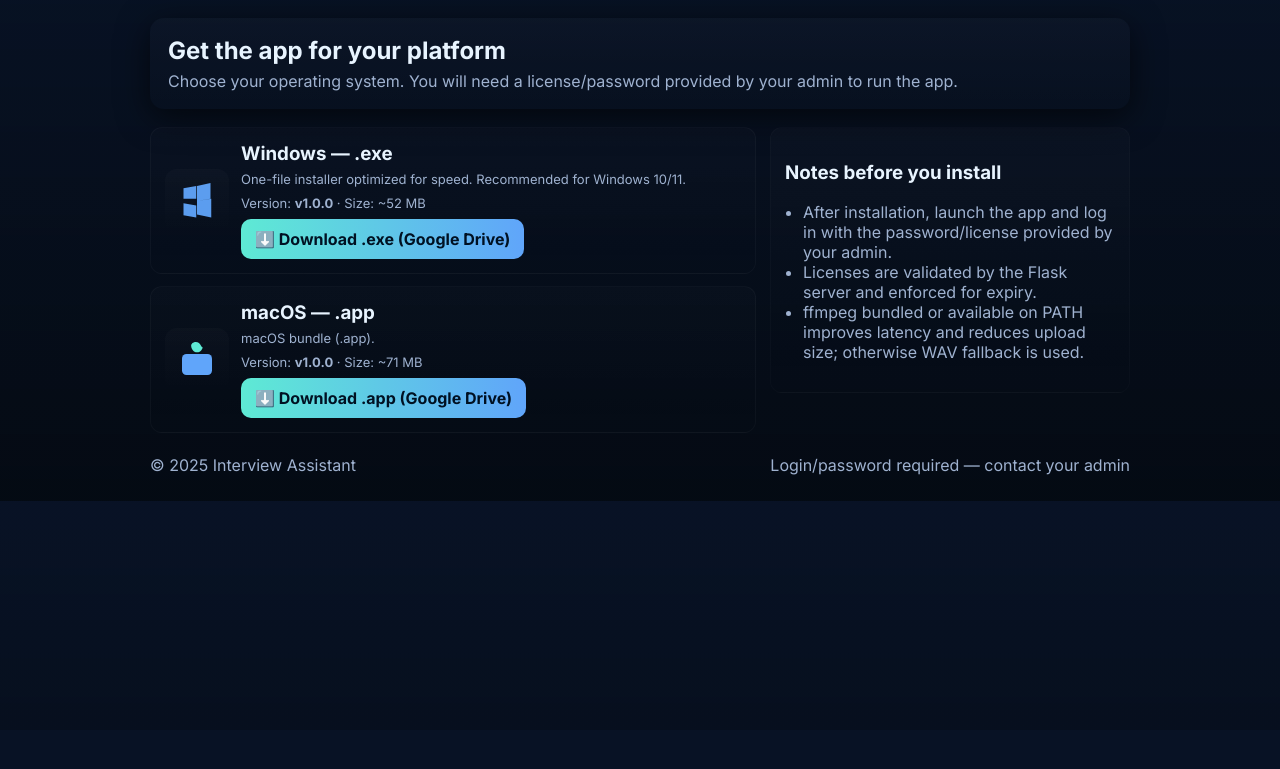
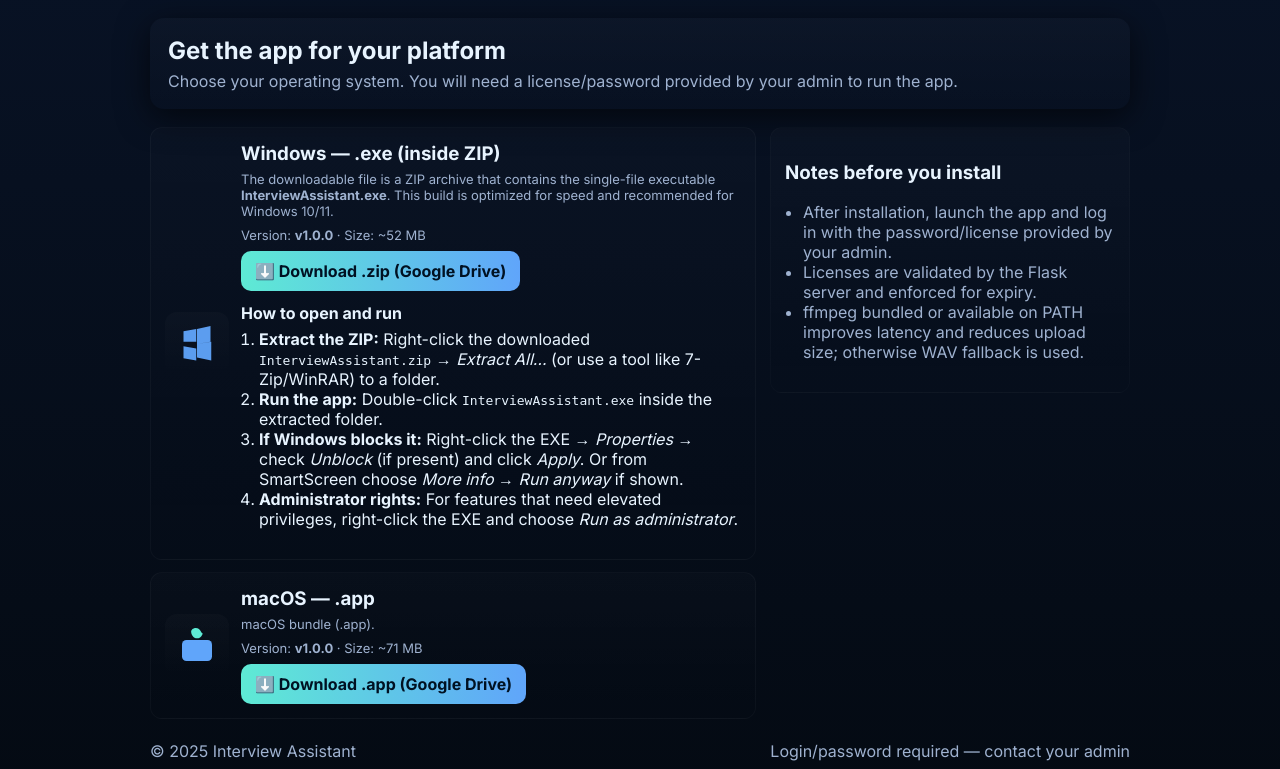
Before and after one commit to olamicreas/interview, a Flask app: page /download in a window 1280 px wide. Shown: the part 70-839 px from the top of the page. Before the commit the page ends 571 px from the top, so only its background shows below. Run offline with Flask 3, Linux system fonts and the light colour scheme.

Commit message:
Update download.html

```diff
--- a/templates/download.html
+++ b/templates/download.html
@@ -116,18 +116,36 @@
                 </svg>
               </div>
              <div class="meta">
-                <h3>Windows — .exe</h3>
-                <p>One-file installer optimized for speed. Recommended for Windows 10/11.</p>
+  <h3>Windows — .exe (inside ZIP)</h3>
+  <p>
+    The downloadable file is a ZIP archive that contains the single-file
+    executable <strong>InterviewAssistant.exe</strong>. This build is optimized
+    for speed and recommended for Windows 10/11.
+  </p>
+
   <div class="info">Version: <strong id="ver-win">v1.0.0</strong> · Size: ~52 MB</div>
+
   <div style="margin-top:8px; display:flex; gap:8px; align-items:center;">
     <a id="dl-win" class="download-btn"
-                     href="https://drive.google.com/uc?export=download&id=19cZn4jstgU5b9NFg-M9KxuD9cEL-wLU9"
-                     download="InterviewAssistant.exe"
-                     target="_blank">⬇️ Download .exe (Google Drive)</a>
+       href="https://drive.google.com/uc?export=download&id=1gsAJXk0yPUco4kIAGkIaFjFWJfaCKsTj"
+       download="InterviewAssistant.zip"
+       target="_blank">⬇️ Download .zip (Google Drive)</a>
     <span class="recommended" id="rec-win" style="display:none">Recommended</span>
   </div>
 
+  <div style="margin-top:12px;">
+    <strong>How to open and run</strong>
+    <ol style="margin-top:6px; padding-left:18px;">
+      <li><strong>Extract the ZIP:</strong> Right-click the downloaded <code>InterviewAssistant.zip</code> → <em>Extract All…</em> (or use a tool like 7-Zip/WinRAR) to a folder.</li>
+      <li><strong>Run the app:</strong> Double-click <code>InterviewAssistant.exe</code> inside the extracted folder.</li>
+      <li><strong>If Windows blocks it:</strong> Right-click the EXE → <em>Properties</em> → check <em>Unblock</em> (if present) and click <em>Apply</em>. Or from SmartScreen choose <em>More info → Run anyway</em> if shown.</li>
+      <li><strong>Administrator rights:</strong> For features that need elevated privileges, right-click the EXE and choose <em>Run as administrator</em>.</li>
+    </ol>
+
+
   </div>
+</div>
+
             </div>
 
             <div class="download-card" id="card-mac">
```
Lines whose indentation alone changed are shown as unchanged.
